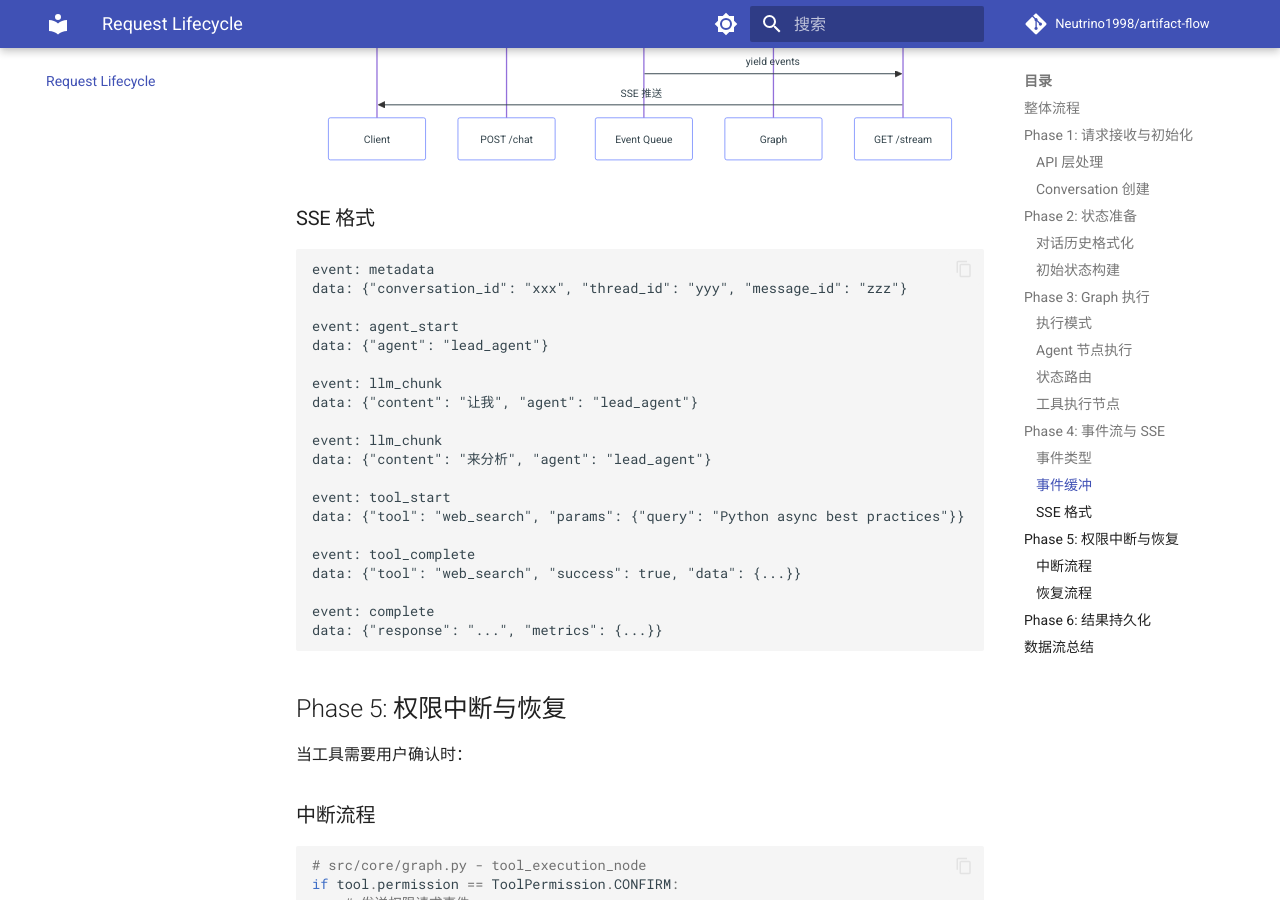
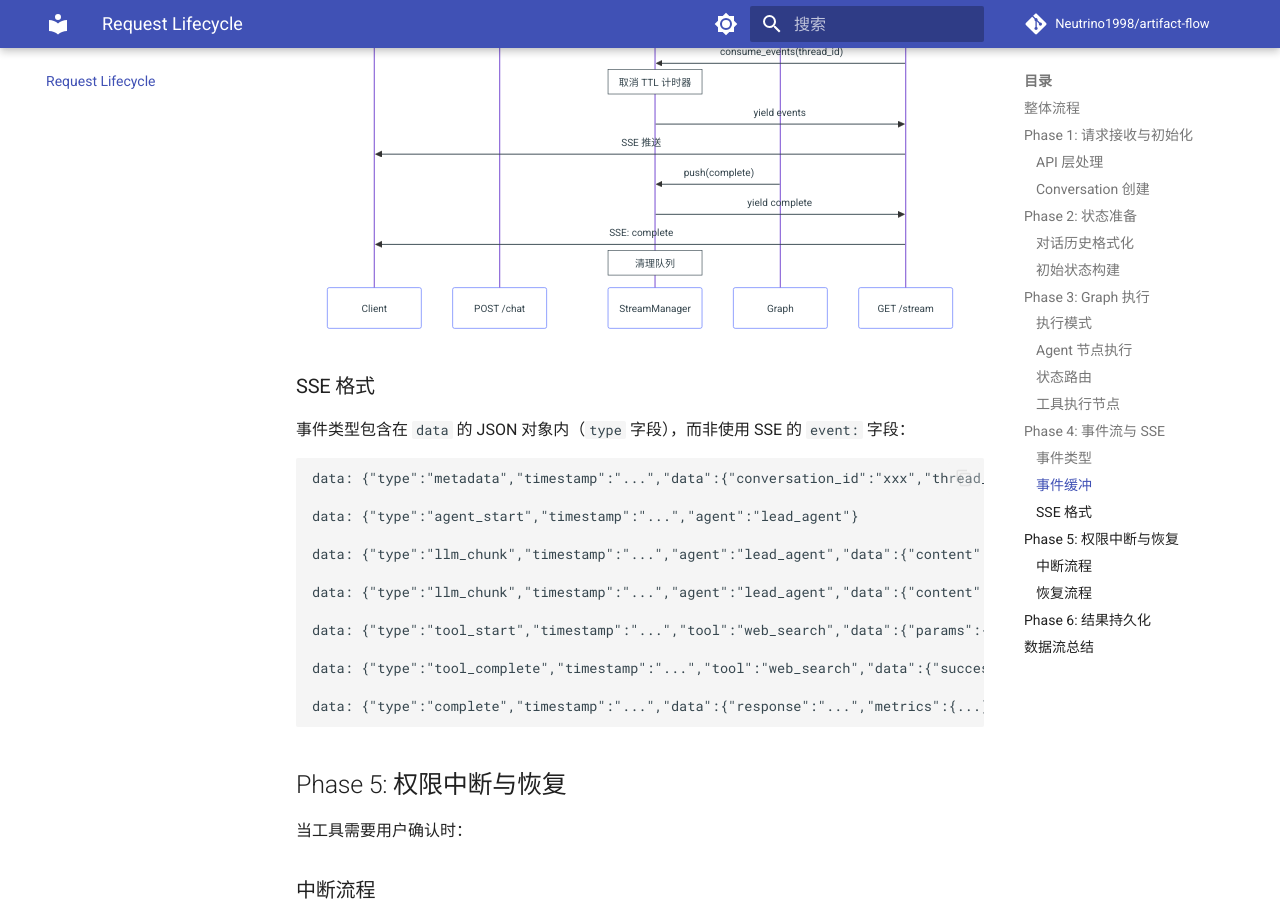
Before and after one commit to Neutrino1998/artifact-flow, an MkDocs documentation site: the page built from docs/request-lifecycle.md, in a window 1280 px wide and 900 px high, scrolled down 6764 px. Built offline with MkDocs 1.6.1 and Material for MkDocs 9.7.7, drawn with Linux system fonts in a browser that asks for light colours; comment, search, counter and statistics services are not loaded.

Commit message:
fix: fix discrepancy

````diff
--- a/docs/request-lifecycle.md
+++ b/docs/request-lifecycle.md
@@ -15,26 +16,33 @@ sequenceDiagram
     participant DB
 
     Client->>FastAPI: POST /api/v1/chat
-    FastAPI->>Controller: stream_execute()
-    Controller->>DB: 创建/获取 Conversation
+    FastAPI->>DB: 确保 Conversation 存在
+    FastAPI->>StreamManager: create_stream(thread_id)
+    FastAPI->>Client: 返回 {thread_id, stream_url}
+
+    FastAPI->>Controller: 后台启动 stream_execute()
     Controller->>Graph: astream(initial_state)
 
     loop Agent Execution
-        Graph->>Agent: 执行节点
+        Graph->>Agent: agent.stream(messages)
         Agent->>Agent: LLM 调用
-        Agent-->>Client: SSE: llm_chunk
-        Agent->>Graph: AgentResponse
+        Agent->>Graph: yield StreamEvent
+        Graph->>StreamManager: push(llm_chunk)
 
         opt Tool Call
-            Graph->>Tool: 执行工具
-            Tool-->>Client: SSE: tool_complete
+            Graph->>Tool: execute_tool()
             Tool->>Graph: ToolResult
+            Graph->>StreamManager: push(tool_complete)
         end
     end
 
     Graph->>Controller: 最终状态
     Controller->>DB: 保存响应
-    Controller-->>Client: SSE: complete
+    Controller->>StreamManager: push(complete)
+
+    Client->>FastAPI: GET /stream/{thread_id}
+    FastAPI->>StreamManager: consume_events()
+    StreamManager-->>Client: SSE 事件流
 ```
 
 ## Phase 1: 请求接收与初始化
@@ -264,47 +272,49 @@ class StreamEventType(Enum):
 sequenceDiagram
     participant Client
     participant POST as POST /chat
-    participant Queue as Event Queue
+    participant Queue as StreamManager
     participant Graph
     participant GET as GET /stream
 
     Client->>POST: 发送消息
-    POST->>Queue: 创建 StreamContext
+    POST->>Queue: create_stream(thread_id)
     Note over Queue: TTL 计时器启动 (30s)
     POST->>Client: 返回 thread_id
 
+    POST->>Graph: 后台执行
     Graph->>Queue: push(agent_start)
     Graph->>Queue: push(llm_chunk)
 
     Client->>GET: 连接 SSE
+    GET->>Queue: consume_events(thread_id)
     Note over Queue: 取消 TTL 计时器
     Queue->>GET: yield events
     GET->>Client: SSE 推送
+
+    Graph->>Queue: push(complete)
+    Queue->>GET: yield complete
+    GET->>Client: SSE: complete
+    Note over Queue: 清理队列
 ```
 
 ### SSE 格式
 
+事件类型包含在 `data` 的 JSON 对象内（`type` 字段），而非使用 SSE 的 `event:` 字段：
+
 ```
-event: metadata
-data: {"conversation_id": "xxx", "thread_id": "yyy", "message_id": "zzz"}
+data: {"type":"metadata","timestamp":"...","data":{"conversation_id":"xxx","thread_id":"yyy","message_id":"zzz"}}
 
-event: agent_start
-data: {"agent": "lead_agent"}
+data: {"type":"agent_start","timestamp":"...","agent":"lead_agent"}
 
-event: llm_chunk
-data: {"content": "让我", "agent": "lead_agent"}
+data: {"type":"llm_chunk","timestamp":"...","agent":"lead_agent","data":{"content":"让我"}}
 
-event: llm_chunk
-data: {"content": "来分析", "agent": "lead_agent"}
+data: {"type":"llm_chunk","timestamp":"...","agent":"lead_agent","data":{"content":"来分析"}}
 
-event: tool_start
-data: {"tool": "web_search", "params": {"query": "Python async best practices"}}
+data: {"type":"tool_start","timestamp":"...","tool":"web_search","data":{"params":{"query":"Python async best practices"}}}
 
-event: tool_complete
-data: {"tool": "web_search", "success": true, "data": {...}}
+data: {"type":"tool_complete","timestamp":"...","tool":"web_search","data":{"success":true,"data":{...}}}
 
-event: complete
-data: {"response": "...", "metrics": {...}}
+data: {"type":"complete","timestamp":"...","data":{"response":"...","metrics":{...}}}
 ```
 
 ## Phase 5: 权限中断与恢复
````
Also changed, not shown: other parts of docs/request-lifecycle.md (+1 -0 lines), docs/streaming.md (+1 -2 lines).
